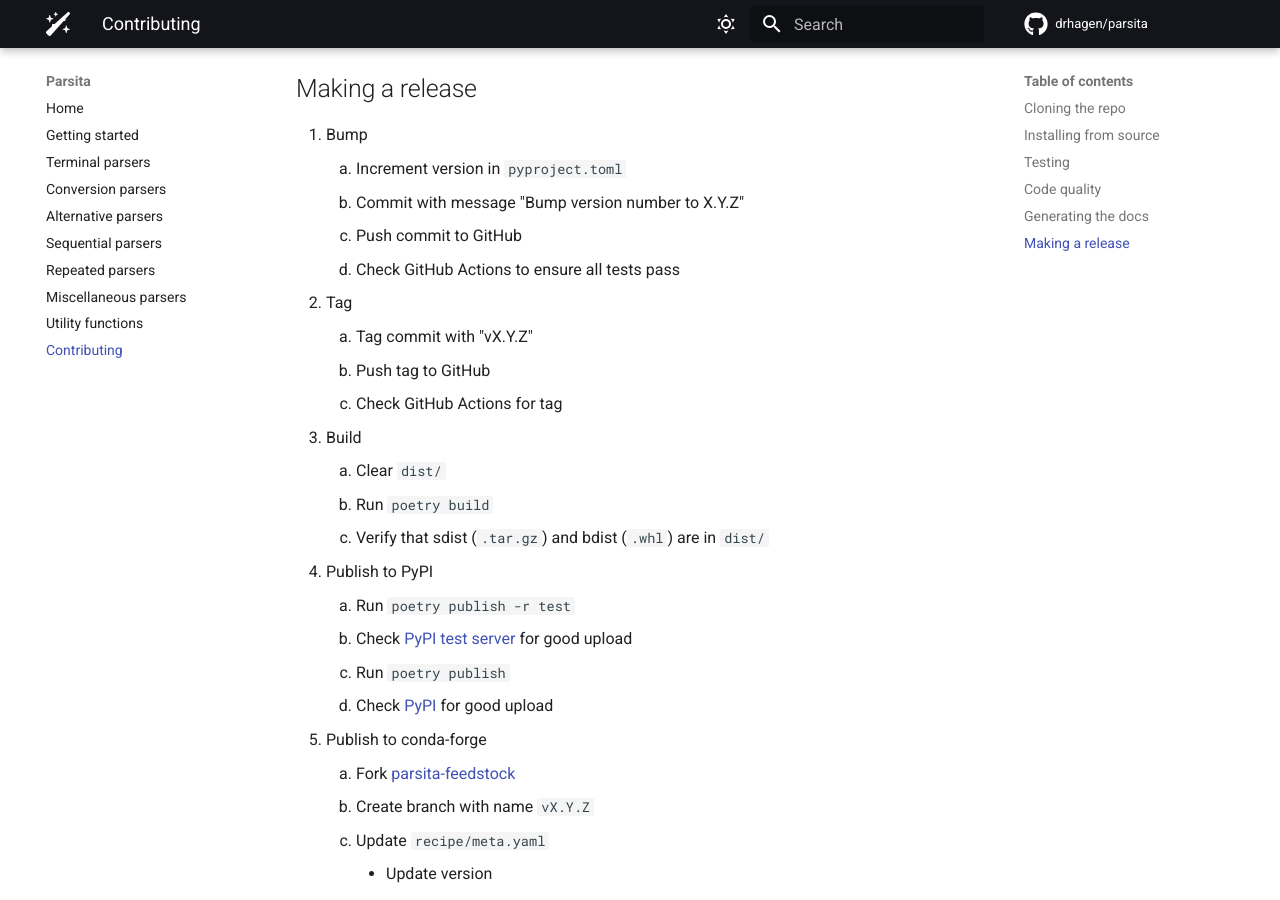
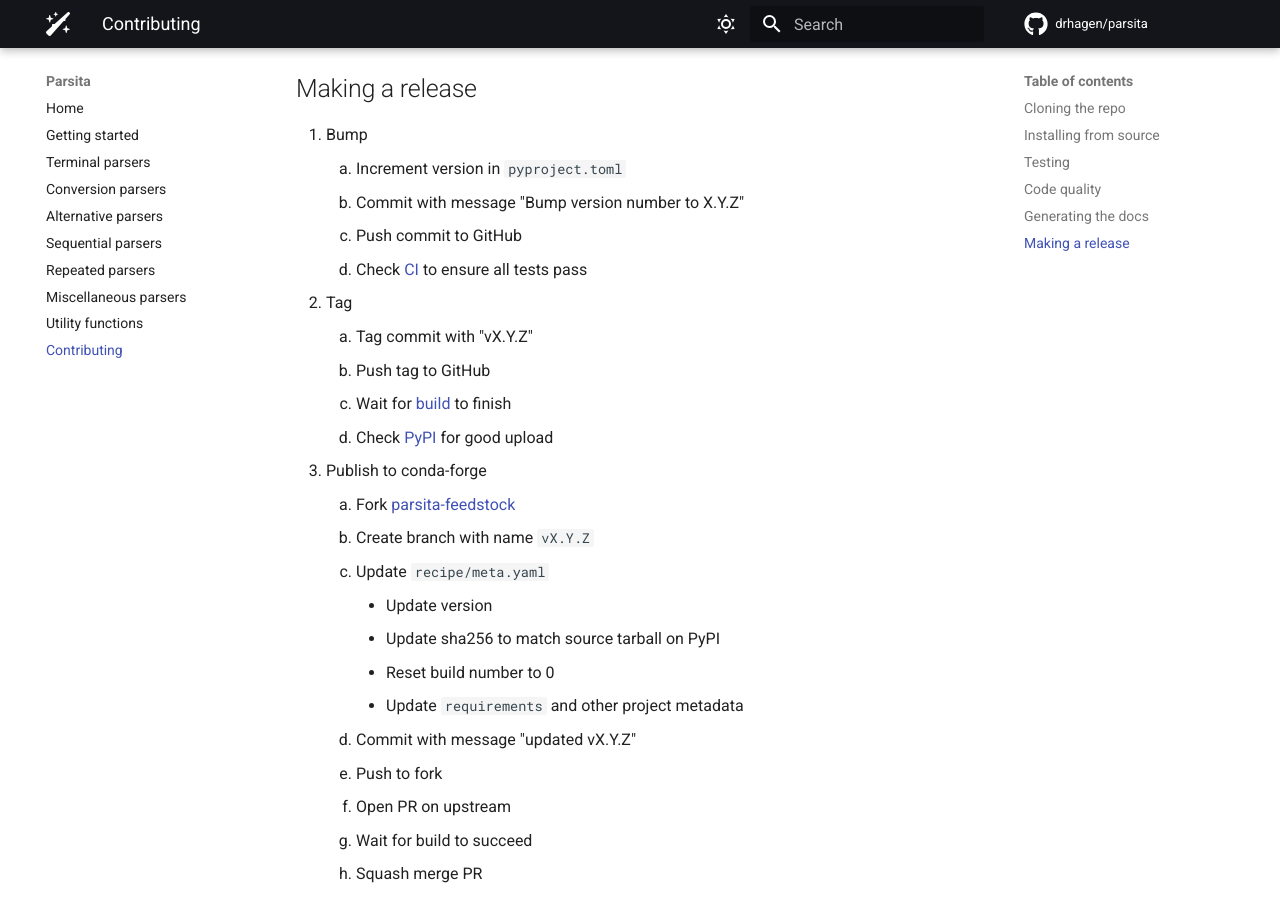
Before and after one commit to drhagen/parsita, an MkDocs documentation site: the page built from docs/contributing.md, in a window 1280 px wide and 900 px high, scrolled down 1704 px. Built offline with MkDocs 1.6.1 and Material for MkDocs 9.7.7, drawn with Linux system fonts in a browser that asks for light colours; comment, search, counter and statistics services are not loaded.

Commit message:
Publish releases automatically from tags (#104)

```diff
--- a/docs/contributing.md
+++ b/docs/contributing.md
@@ -73,21 +73,13 @@
     1. Increment version in `pyproject.toml`
     2. Commit with message "Bump version number to X.Y.Z"
     3. Push commit to GitHub
-    4. Check GitHub Actions to ensure all tests pass
+    4. Check [CI](https://github.com/drhagen/parsita/actions/workflows/ci.yml) to ensure all tests pass
 2. Tag
     1. Tag commit with "vX.Y.Z"
     2. Push tag to GitHub
-    3. Check GitHub Actions for tag
-3. Build
-    1. Clear `dist/`
-    2. Run `poetry build`
-    3. Verify that sdist (`.tar.gz`) and bdist (`.whl`) are in `dist/`
-4. Publish to PyPI
-    1. Run `poetry publish -r test`
-    2. Check [PyPI test server](https://test.pypi.org/project/parsita/) for good upload
-    3. Run `poetry publish`
+    3. Wait for [build](https://github.com/drhagen/parsita/actions/workflows/release.yml) to finish
     4. Check [PyPI](https://pypi.org/project/parsita/) for good upload
-5. Publish to conda-forge
+3. Publish to conda-forge
     1. Fork [parsita-feedstock](https://github.com/conda-forge/parsita-feedstock)
     2. Create branch with name `vX.Y.Z`
     3. Update `recipe/meta.yaml`
```
Also changed, not shown: other parts of docs/contributing.md (+1 -1 lines), 2 other files.
